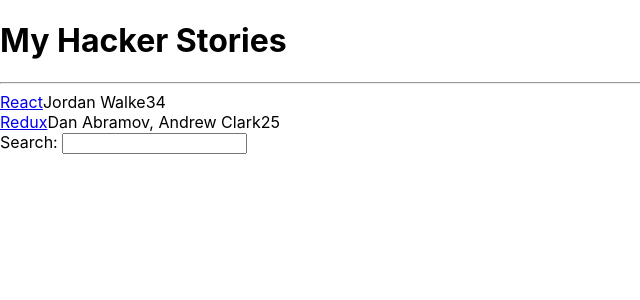
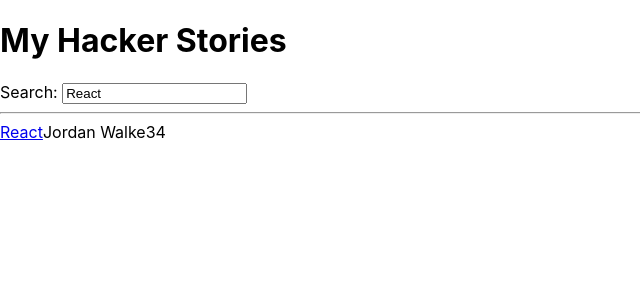
Before and after one commit to The-Shortcut/fullstack-june-2020, a React (Create React App) app in the folder react/hacker-stories/: page / in a window 1280 px wide. Shown: the top 300 px of the page, without its empty margins (0-640 px from the left). Built offline with nearby package versions, Linux system fonts and the light colour scheme.

Commit message:
Final code after lesson 2 tutorial

```diff
--- a/react/hacker-stories/src/App.js
+++ b/react/hacker-stories/src/App.js
@@ -1,8 +1,7 @@
 import React from 'react';
-import logo from './logo.svg';
 import './App.css';
 
-const title = 'React'
+// const title = 'React'
 // const welcome = {
 //   greeting: 'Hey',
 //   title: 'React'
@@ -12,7 +11,57 @@
 //   return title
 // }
 
-const list = [
+const useSemiPersistentState = (key, initialState) => {
+  const [value, setValue] = React.useState(
+    localStorage.getItem(key) || initialState)
+
+  React.useEffect(() => {
+    localStorage.setItem(key, value)
+  }, [value, key])
+
+  return [value, setValue]
+}
+
+const List = ({list}) =>
+  list.map(item => <Item key={item.objectID} item={item} />)
+
+const Item = ({item}) => (
+  <div>
+    <span>
+       <a href={item.url}>{item.title}</a>
+     </span>
+     <span>{item.author}</span>
+     <span>{item.num_comments}</span>
+     <span>{item.points}</span>
+  </div>
+)
+
+// const Search = props => {
+//   const {search, onSearch} = props
+//   return (
+//     <div>
+//       <label htmlFor="search">Search: </label>
+//       <input
+//       id="search"
+//       type="text"
+//       value={search}
+//       onChange={onSearch}/>
+//     </div>
+//   )}
+
+  const Search = ({search, onSearch}) => (
+    <div>
+        <label htmlFor="search">Search: </label>
+        <input
+        id="search"
+        type="text"
+        value={search}
+        onChange={onSearch}/>
+      </div>
+  )
+
+const App = () => {
+  const stories = [
     {
       title: 'React',
       url: 'https://reactjs.org/',
@@ -31,25 +80,18 @@
     },
   ];
 
-const List = () => {
-  return list.map(item => {
-    return(
-    <div key={item.objectID}>
-     <span>
-       <a href={item.url}>{item.title}</a>
-     </span>
-     <span>{item.author}</span>
-     <span>{item.num_comments}</span>
-     <span>{item.points}</span>
-    </div>)
-    })
+  const [searchTerm, setSearchTerm] = useSemiPersistentState(
+    'search',
+    'React'
+  )
+
+  const handleSearch = event => {
+    setSearchTerm(event.target.value)
   }
 
+  const searchedStories = stories.filter(story =>
+    story.title.toLowerCase().includes(searchTerm.toLowerCase()))
 
-const App = () => {
-  const handleChange = event => {
-    console.log(event.target.value)
-  }
   return (
 
     // do something in between
@@ -59,10 +101,10 @@
        {/* Hello {getTitle('React')} */}
        My Hacker Stories
       </h1>
-
+      <Search search={searchTerm} onSearch={handleSearch}/>
       <hr />
 
-      <List />
+      <List list={searchedStories}/>
 
       {/* Created a separate list component */}
       {/* {list.map(function(item) {
@@ -76,9 +118,6 @@
          <span>{item.points}</span>
         </div>)
       })} */}
-
-      <label htmlFor="search">Search: </label>
-      <input id="search" type="text" onChange={handleChange}/>
     </div>
   );
 }
```
Lines whose indentation alone changed are shown as unchanged.
